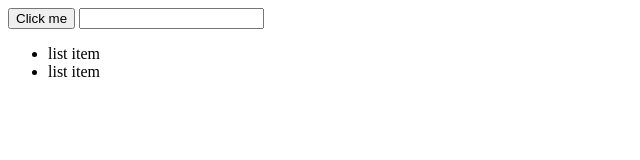
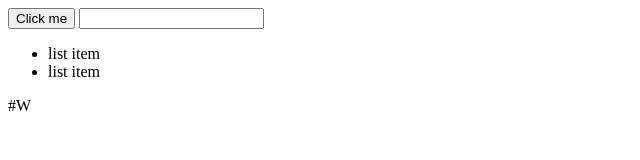
Before and after one commit to seid1100strassebruderya/SWP3AHWII, a plain HTML site: page SWP HÜ/index.html in a window 1280 px wide. Shown: the full height of the page, 0-640 px from the left. Drawn offline with Linux system fonts and the light colour scheme.

Commit message:
schau ob geht

```diff
--- a/SWP HÜ/index.html
+++ b/SWP HÜ/index.html
@@ -14,6 +14,7 @@
             <li>list item</li>
             <li>list item</li>
         </ul>
+        #W
     </nav>
 </body>
 </html>
```
